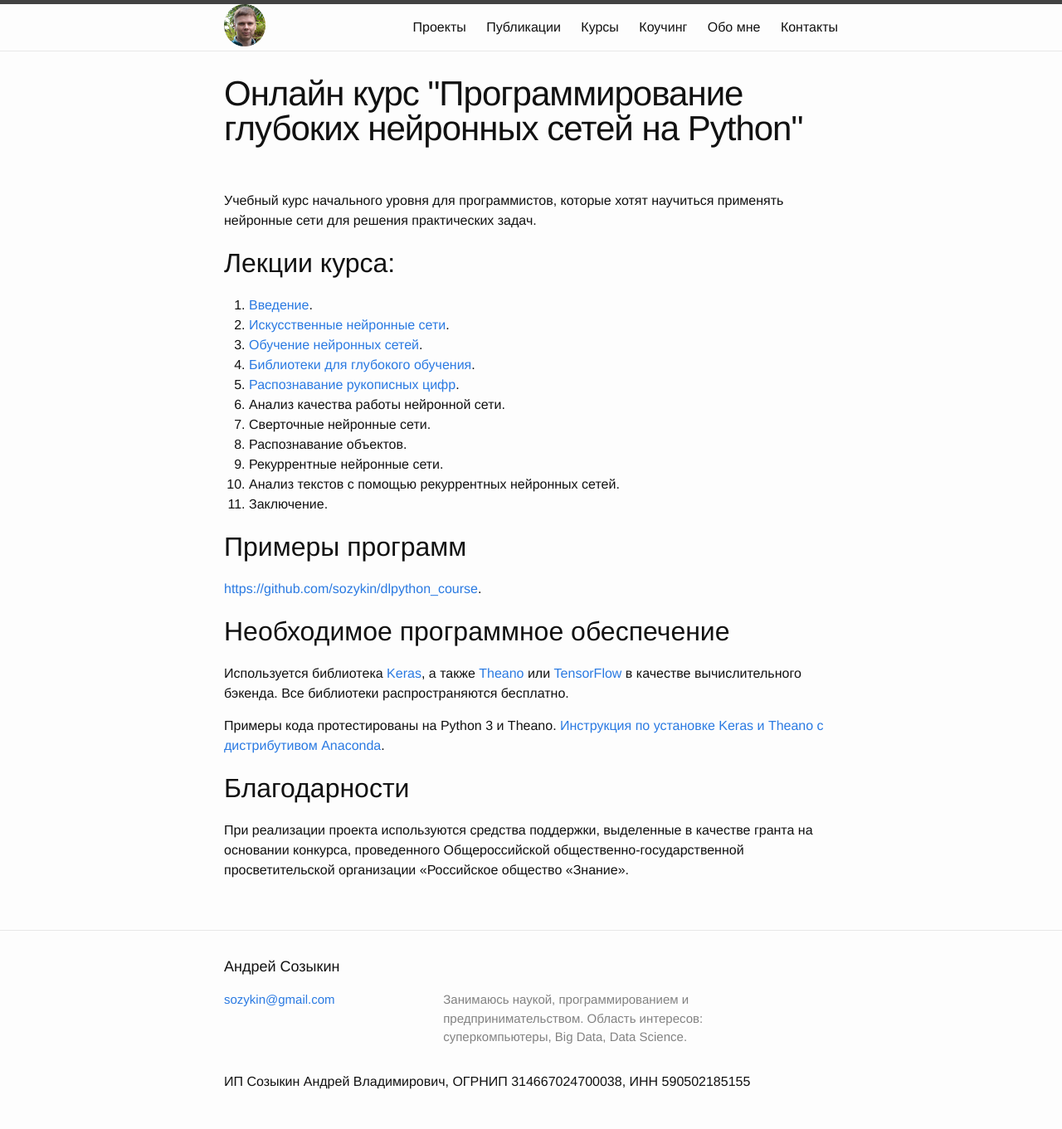
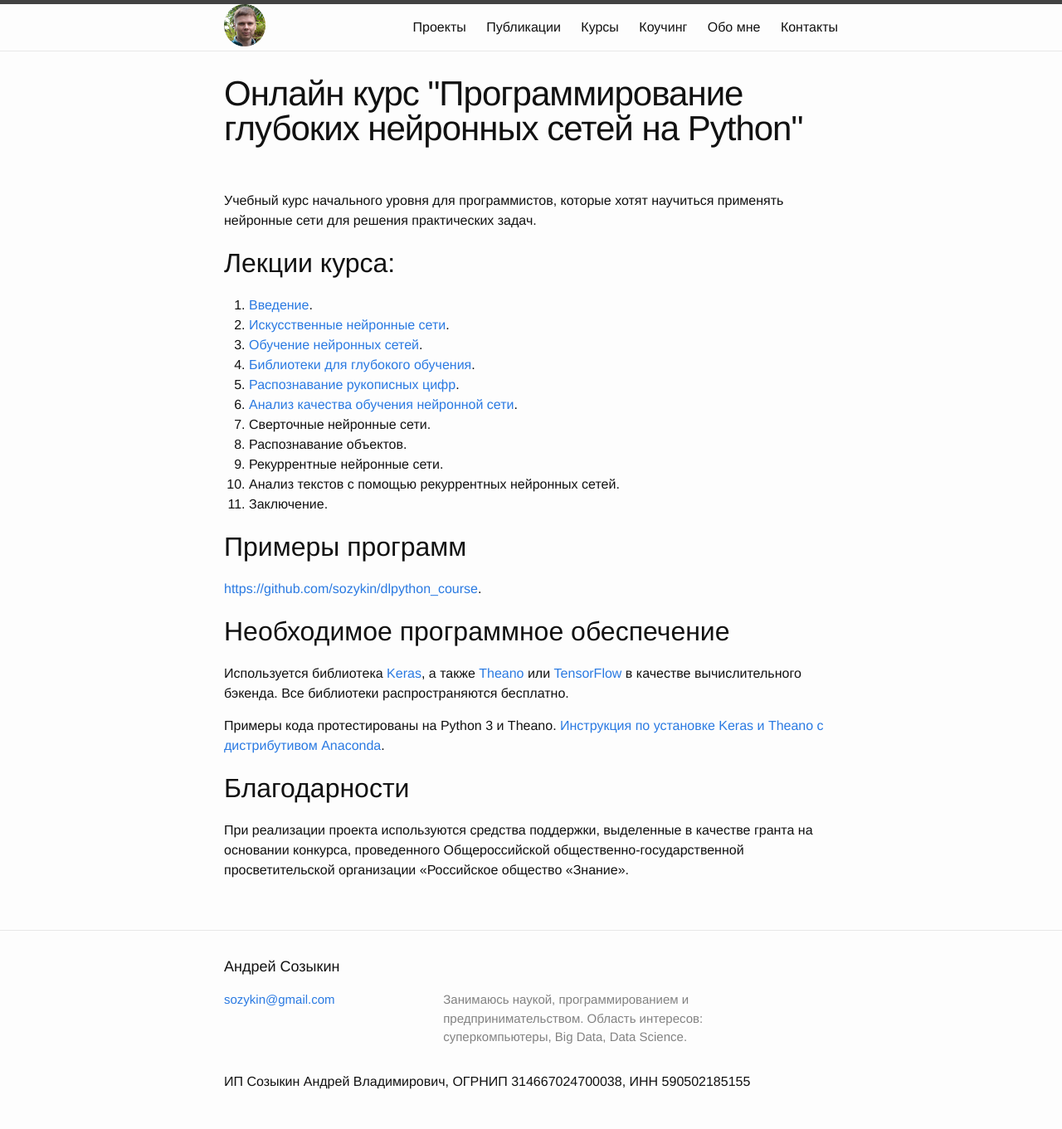
Before and after one commit to sozykin/asozykin.ru, a Jekyll site: the page built from _pages/courses/nnpython.md, in a window 1280 px wide. Shown: the whole page at 83% size. Built offline with Jekyll 4.4.1, drawn with Linux system fonts in a browser that asks for light colours; comment, search, counter and statistics services are not loaded.

Commit message:
Updated nnpython.md

```diff
--- a/_pages/courses/nnpython.md
+++ b/_pages/courses/nnpython.md
@@ -12,7 +12,7 @@ permalink: /courses/nnpython
 3. [Обучение нейронных сетей](https://youtu.be/KunK-QcqgOg).
 4. [Библиотеки для глубокого обучения](https://youtu.be/9xfPb2hiqNY).
 5. [Распознавание рукописных цифр](https://youtu.be/0ImpTjNeWGo).
-6. Анализ качества работы нейронной сети.
+6. [Анализ качества обучения нейронной сети](https://youtu.be/ykDH66b0N_4).
 7. Сверточные нейронные сети.
 8. Распознавание объектов.
 9. Рекуррентные нейронные сети.
```
